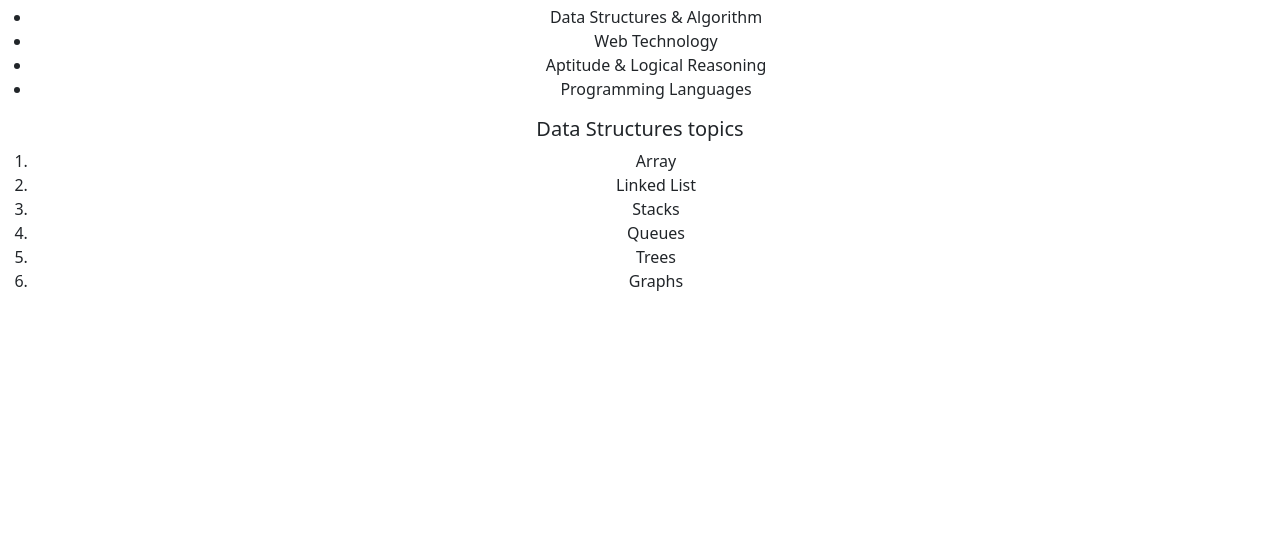
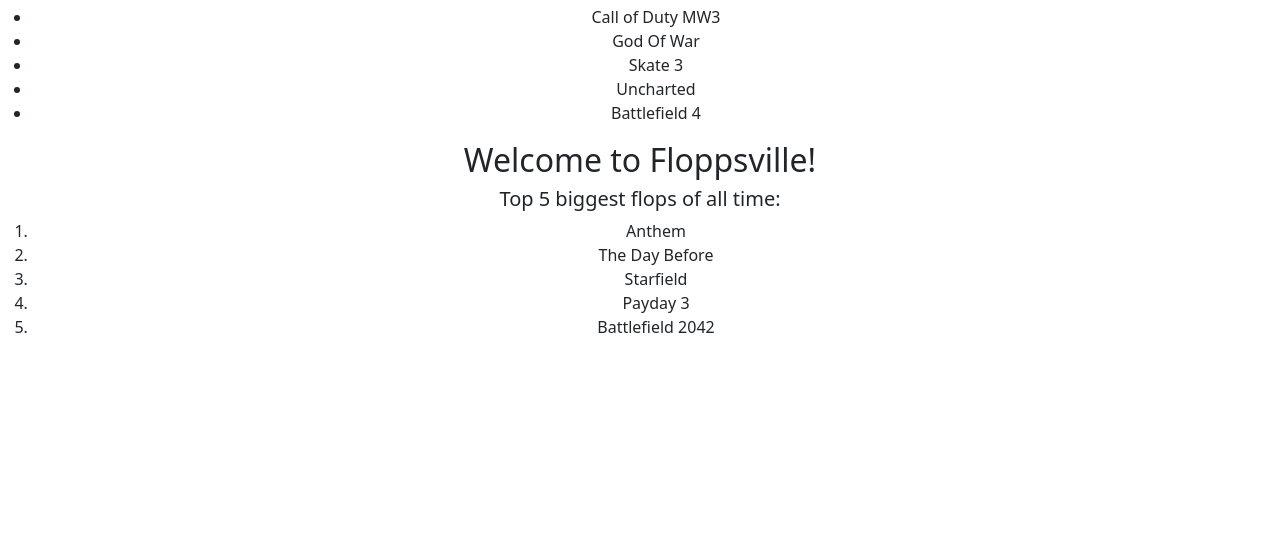
Before and after one commit to Moekaid824/Final-Project, a plain HTML site: page table-lists.html in a window 1280 px wide. Shown: the part 590-1129 px from the top of the page. Drawn offline with nearby package versions, Linux system fonts and the light colour scheme.

Commit message:
still wip 2.0

```diff
--- a/table-lists.html
+++ b/table-lists.html
@@ -78,22 +78,23 @@
   <br>
   <br>
   <br>
-  <h2 class="list-title">Welcome To GeeksforGeeks Learning</h2>
-    <h5 class="caption">List of available courses</h5>
+  <h2 class="list-title">Welcome To The Honors!</h2>
+    <h5 class="caption">Honorable Mentions:</h5>
     <ul class="unordered-list">
-        <li class="item-lists">Data Structures & Algorithm</li>
-        <li class="item-lists">Web Technology</li>
-        <li class="item-lists">Aptitude & Logical Reasoning</li>
-        <li class="item-lists">Programming Languages</li>
+        <li class="item-lists">Call of Duty MW3</li>
+        <li class="item-lists">God Of War</li>
+        <li class="item-lists">Skate 3</li>
+        <li class="item-lists">Uncharted</li>
+        <li class="item-lists">Battlefield 4</li>
     </ul>
-    <h5 class="caption">Data Structures topics</h5>
+    <h2 class="caption">Welcome to Floppsville!</h2>
+    <h5 class="caption">Top 5 biggest flops of all time:</h5>
     <ol class="ordered-list">
-        <li class="item-lists">Array</li>
-        <li class="item-lists">Linked List</li>
-        <li class="item-lists">Stacks</li>
-        <li class="item-lists">Queues</li>
-        <li class="item-lists">Trees</li>
-        <li class="item-lists">Graphs</li>
+        <li class="item-lists">Anthem</li>
+        <li class="item-lists">The Day Before</li>
+        <li class="item-lists">Starfield</li>
+        <li class="item-lists">Payday 3</li>
+        <li class="item-lists">Battlefield 2042</li>
     </ol>
   <br>
   <br>
```
